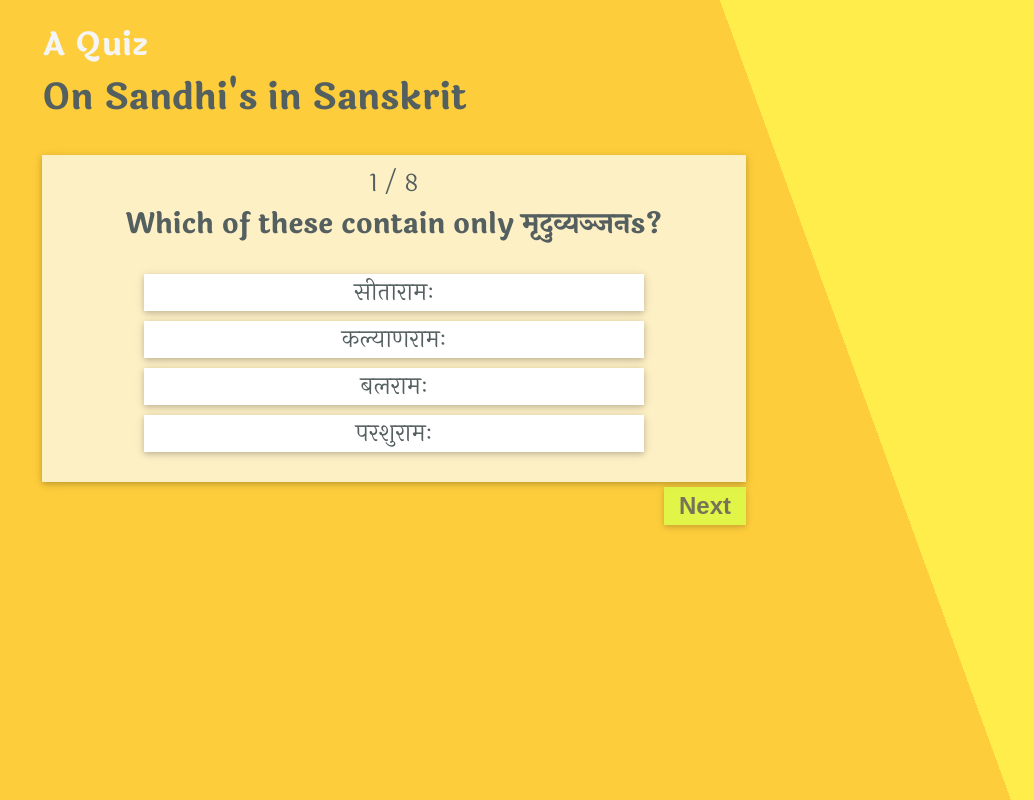
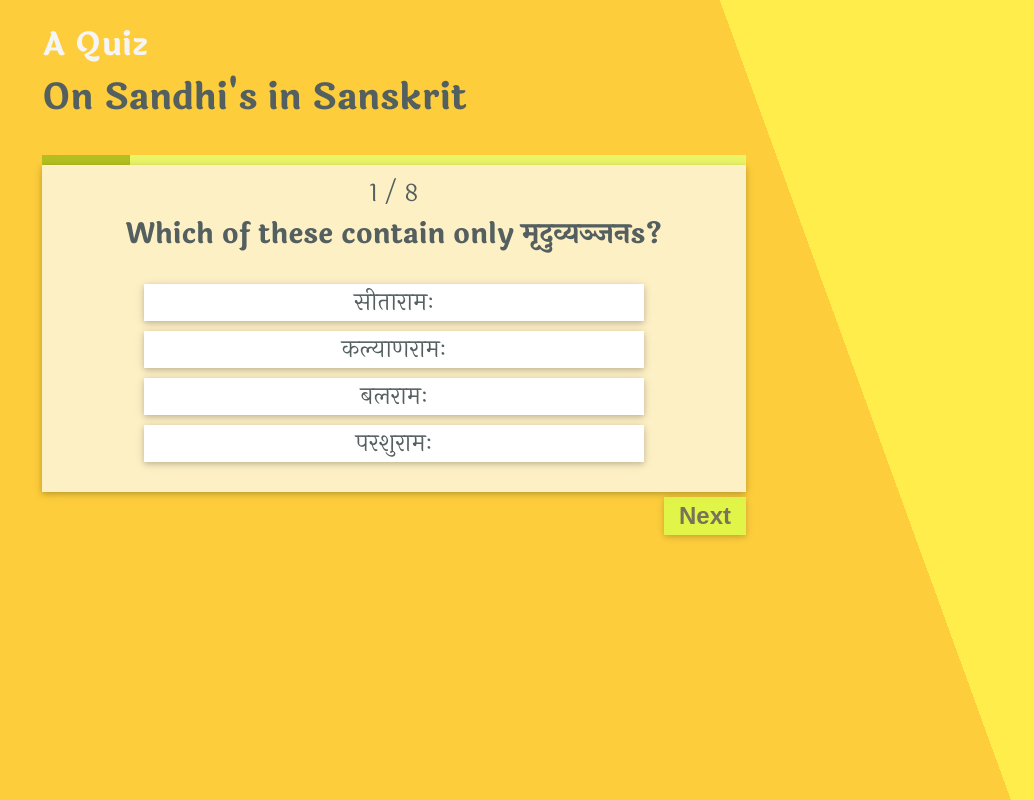
Before and after one commit to vipranarayan14/vquiz-react, a React (Create React App) app: page / in a window 1280 px wide. Both pictures are taken after a click on the button "Start". Shown: the whole page, without its empty margins (246-1280 px from the left). Built offline with nearby package versions, Linux system fonts and the light colour scheme.

Commit message:
add styles and function to 'QuizProgress' compnt.

```diff
--- /dev/null
+++ b/src/components/QuizProgress.css
@@ -0,0 +1,9 @@
+.QuizProgress {
+  height: 10px;
+  background-color: #ebf567;
+}
+
+.QuizProgress>div {
+  height: 100%;
+  background-color: #b4bf1f;
+}
--- a/src/components/QuizProgress.js
+++ b/src/components/QuizProgress.js
@@ -1,5 +1,6 @@
 import React from 'react';
 import PropTypes from 'prop-types';
+import './QuizProgress.css';
 
 export const QuizProgress = ({
     quizState,
@@ -9,8 +10,8 @@ export const QuizProgress = ({
 
   (quizState === 'progress' || quizState === 'check') &&
 
-  <div className="quiz-progress">
-    <div></div>
+  <div className="QuizProgress">
+    <div style={{width: `${((questionId + 1) / totalQuestions) * 100}%`}}></div>
   </div>
 
 ;
```
